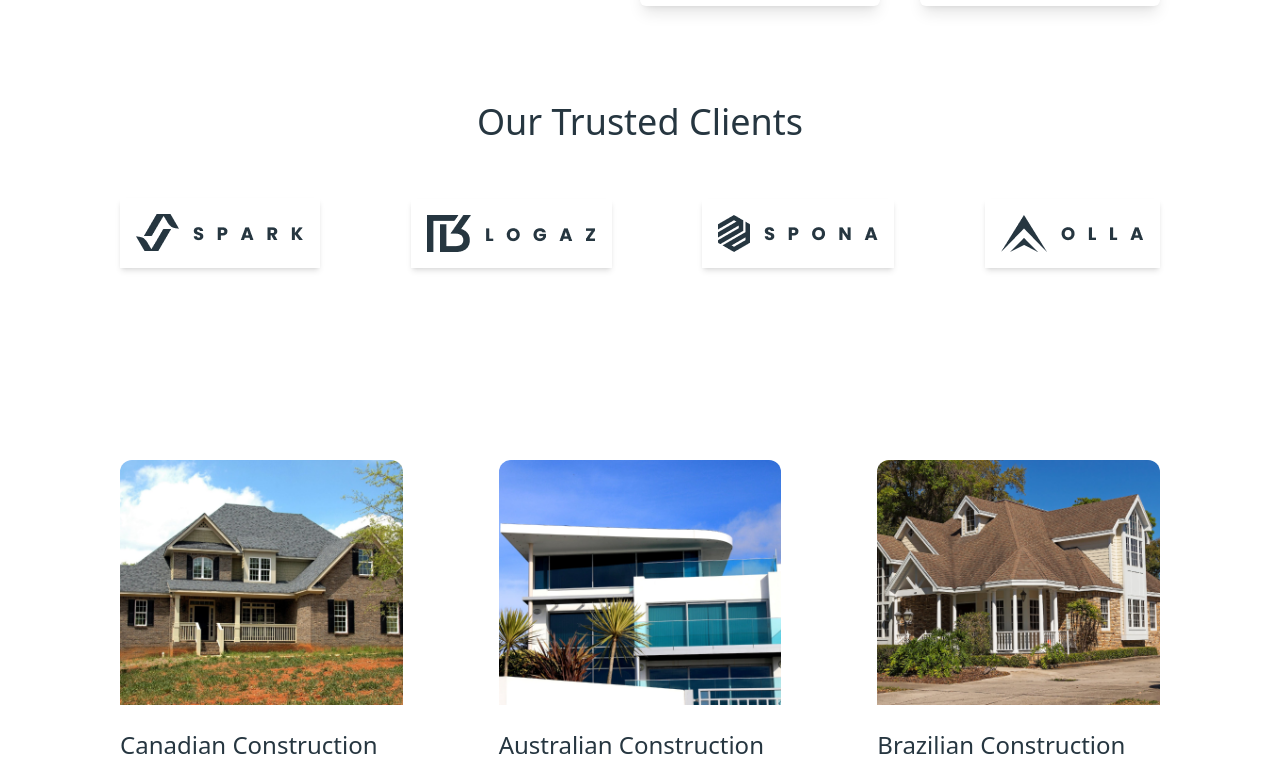
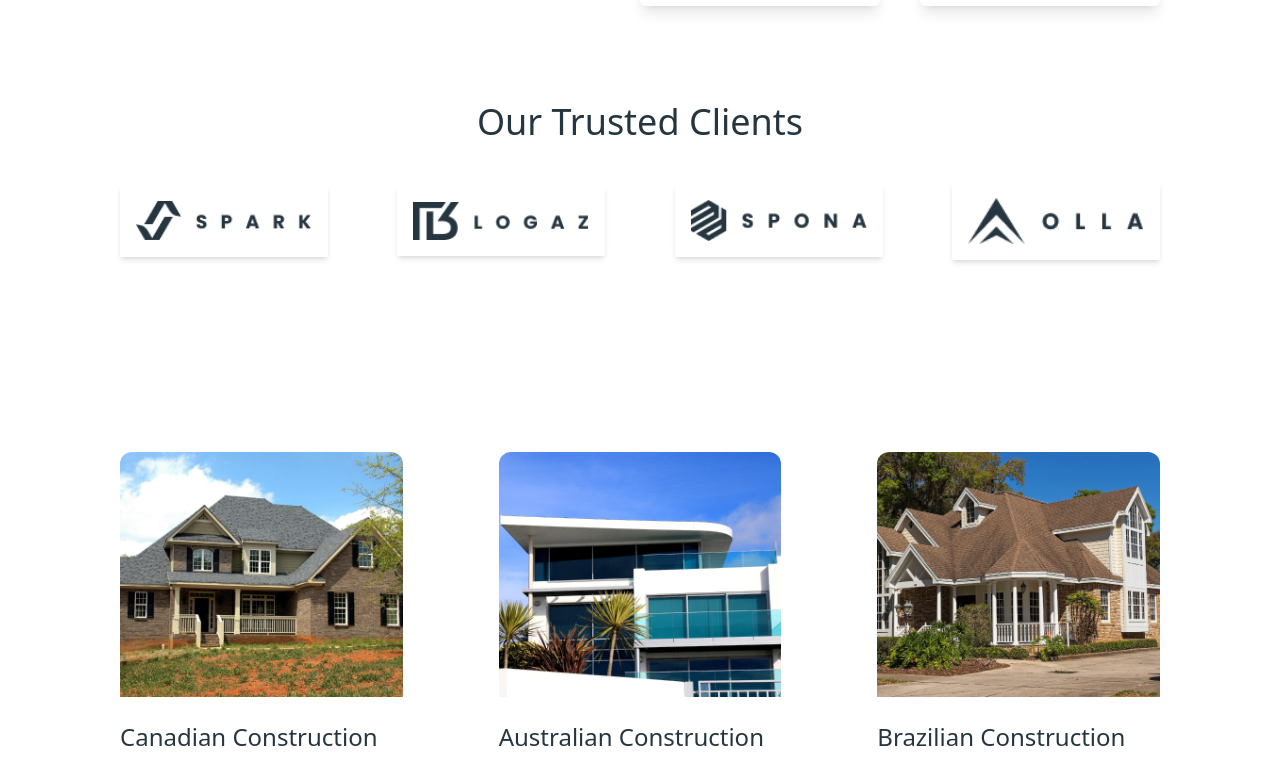
Before and after one commit to ahmedmohamed641/Construction-landing-page, a Next.js app: page / in a window 1280 px wide. Shown: the part 1012-1770 px from the top of the page. Built offline with nearby package versions, Linux system fonts and the light colour scheme.

Commit message:
fixed clients section images size

```diff
--- a/components/Clients/Clients.jsx
+++ b/components/Clients/Clients.jsx
@@ -104,21 +104,21 @@ const Clients = () => {
           <h3 className="text-navy text-2xl sm:text-3xl lg:text-4xl capitalize font-medium">
             Our Trusted Clients
           </h3>
-          <ul className="flex justify-between items-center pt-10 sm:pt-14 sm:gap-4 lg:gap-10">
+          <ul className=" xs:grid grid-cols-2 md:flex justify-between items-center pt-10  xs:gap-4 lg:gap-10">
             <li className="shadow-md p-2 sm:p-4 flex-grow sm:flex-grow-0 transition-transform duration-300 hover:scale-105">
               <Image
                 src="/assets/images/client1.png"
                 alt="Client 1"
-                className="w-full h-auto"
-                width={300}
-                height={300}
+                className=" xs:w-28 md:w-36 lg:w-44 h-auto"
+                width={100}
+                height={100}
               />
             </li>
             <li className="shadow-md p-2 sm:p-4 flex-grow sm:flex-grow-0 transition-transform duration-300 hover:scale-105">
               <Image
                 src="/assets/images/client2.png"
                 alt="Client 2"
-                className="w-full h-auto"
+                className="xs:w-28 md:w-36 lg:w-44 h-auto"
                 width={300}
                 height={300}
               />
@@ -127,7 +127,7 @@ const Clients = () => {
               <Image
                 src="/assets/images/client3.png"
                 alt="Client 3"
-                className="w-full h-auto"
+                className="xs:w-28 md:w-36 lg:w-44 h-auto"
                 width={300}
                 height={300}
               />
@@ -136,7 +136,7 @@ const Clients = () => {
               <Image
                 src="/assets/images/client4.png"
                 alt="Client 4"
-                className="w-full h-auto"
+                className="xs:w-28 md:w-36 lg:w-44 h-auto"
                 width={300}
                 height={300}
               />
```
